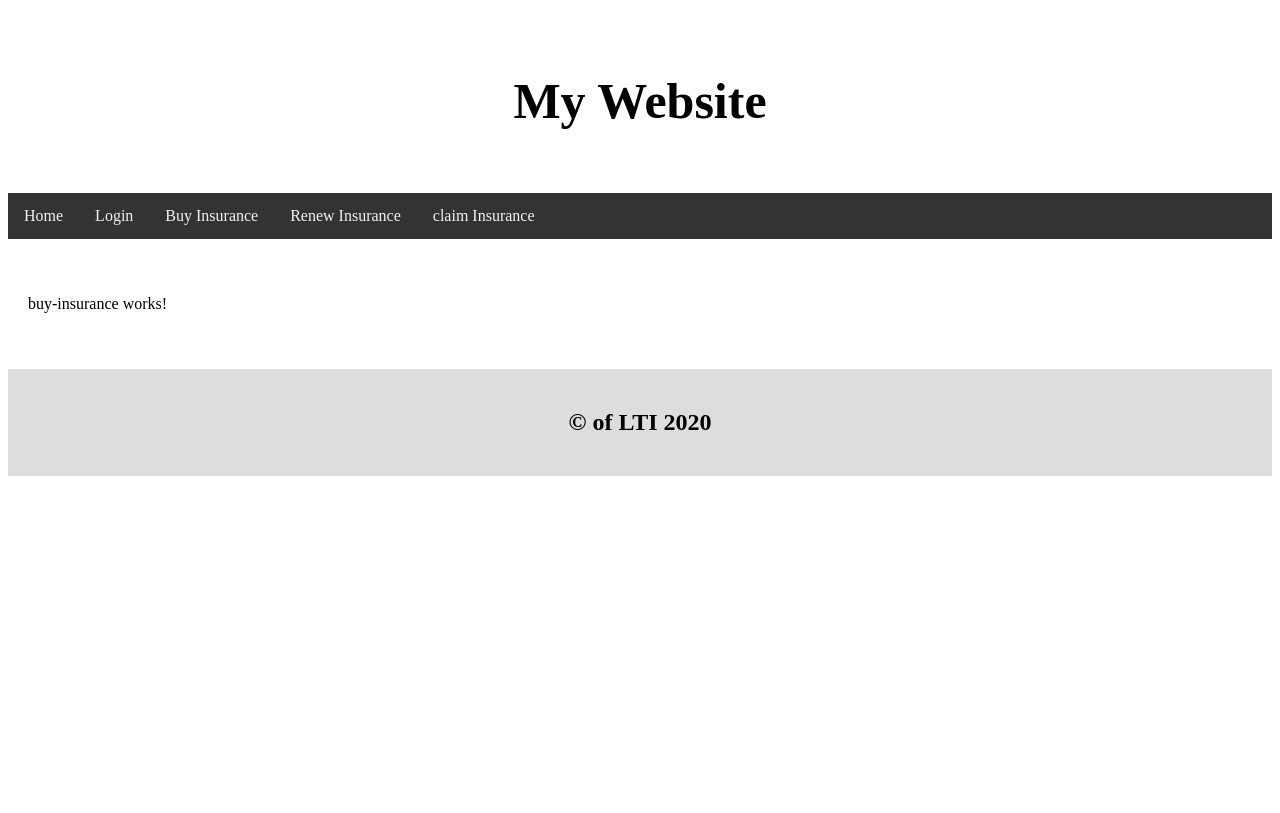
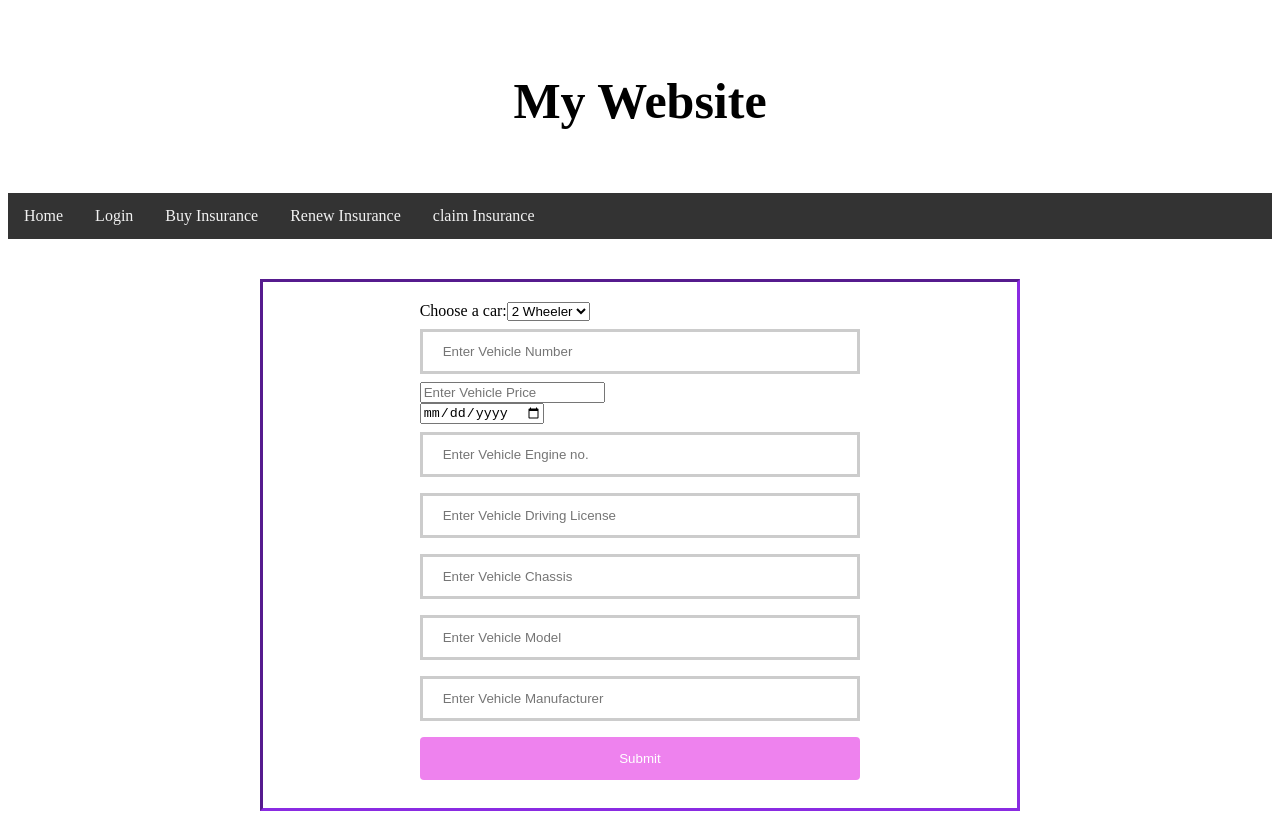
Before and after one commit to RiturajG08/gen-ins-front-end, an Angular app: page /buy-insurance in a window 1280 px wide. Shown: the top 813 px of the page. Built offline with nearby package versions, Linux system fonts and the light colour scheme.

Commit message:
Buy Insurance Component added

```diff
--- a/angular.json
+++ b/angular.json
@@ -1,5 +1,8 @@
 {
   "$schema": "./node_modules/@angular/cli/lib/config/schema.json",
+  "cli": {
+    "analytics": "8d2a4e13-7b72-491e-a37d-d3b0a138c95d"
+  },
   "version": 1,
   "newProjectRoot": "projects",
   "projects": {
--- a/src/app/app.module.ts
+++ b/src/app/app.module.ts
@@ -9,6 +9,7 @@ import { ClaimInsuranceComponent } from './claim-insurance/claim-insurance.compo
 import { HomeComponent } from './home/home.component';
 import { BuyInsuranceComponent } from './buy-insurance/buy-insurance.component';
 import { LoginComponent } from './login/login.component';
+import { FormsModule } from '@angular/forms';
 
 @NgModule({
   declarations: [
@@ -22,7 +23,8 @@ import { LoginComponent } from './login/login.component';
   ],
   imports: [
     BrowserModule,
-    AppRoutingModule
+    AppRoutingModule,
+    FormsModule
   ],
   providers: [],
   bootstrap: [AppComponent]
--- a/src/app/buy-insurance/buy-insurance.component.css
+++ b/src/app/buy-insurance/buy-insurance.component.css
@@ -0,0 +1,50 @@
+.center-div {
+    margin: auto;
+    width: 60%;
+    border: 3px solid blueviolet;
+    padding: 10px;
+    border-style: inset;
+  }
+
+  .frm{
+    margin: auto;
+    width: 60%;
+    padding: 10px;
+
+  }
+  input[type=text] {
+    width: 100%;
+    padding: 12px 20px;
+    margin: 8px 0;
+    box-sizing: border-box;
+    border: 3px solid #ccc;
+    -webkit-transition: 0.5s;
+    transition: 0.5s;
+    outline: none;
+
+  }
+
+  input[type=text]:focus {
+    border: 3px solid darkviolet;
+  }
+  input[type=submit] {
+    width: 100%;
+    background-color: violet;
+    color: white;
+    padding: 14px 20px;
+    margin: 8px 0;
+    border: none;
+    border-radius: 4px;
+    cursor: pointer;
+  }
+  input[type=submit]:hover {
+    background-color: darkmagenta;
+  }
+
+  .icon {
+    padding: 10px;
+    background: dodgerblue;
+    color: white;
+    min-width: 50px;
+    text-align: center;
+  }
--- a/src/app/buy-insurance/buy-insurance.component.html
+++ b/src/app/buy-insurance/buy-insurance.component.html
@@ -1 +1,20 @@
-<p>buy-insurance works!</p>
+<!--<p>buy-insurance works!</p>-->
+<!--<p>buy works!</p>-->
+<div class="center-div">
+    <form class="frm">
+      <label for="cars">Choose a car:</label>
+    <select name="cars type" id="cars">
+    <option value="">2 Wheeler</option>
+    <option value="saab">4 Wheeler</option>
+    </select>
+      <input type="text" placeholder="Enter Vehicle Number" /><br/>
+        <input type="number" placeholder="Enter Vehicle Price" /><br/>
+          <input type="date" placeholder="Enter Vehicle Registration date" /><br/>
+            <input type="text" placeholder="Enter Vehicle Engine no." /><br/>
+              <input type="text" placeholder="Enter Vehicle Driving License" /><br/>
+                <input type="text" placeholder="Enter Vehicle Chassis" /><br/>
+                  <input type="text" placeholder="Enter Vehicle Model" /><br/>
+                    <input type="text" placeholder="Enter Vehicle Manufacturer" /><br/>
+                    <input type="submit" value="Submit">
+  </form>
+  </div>
```
